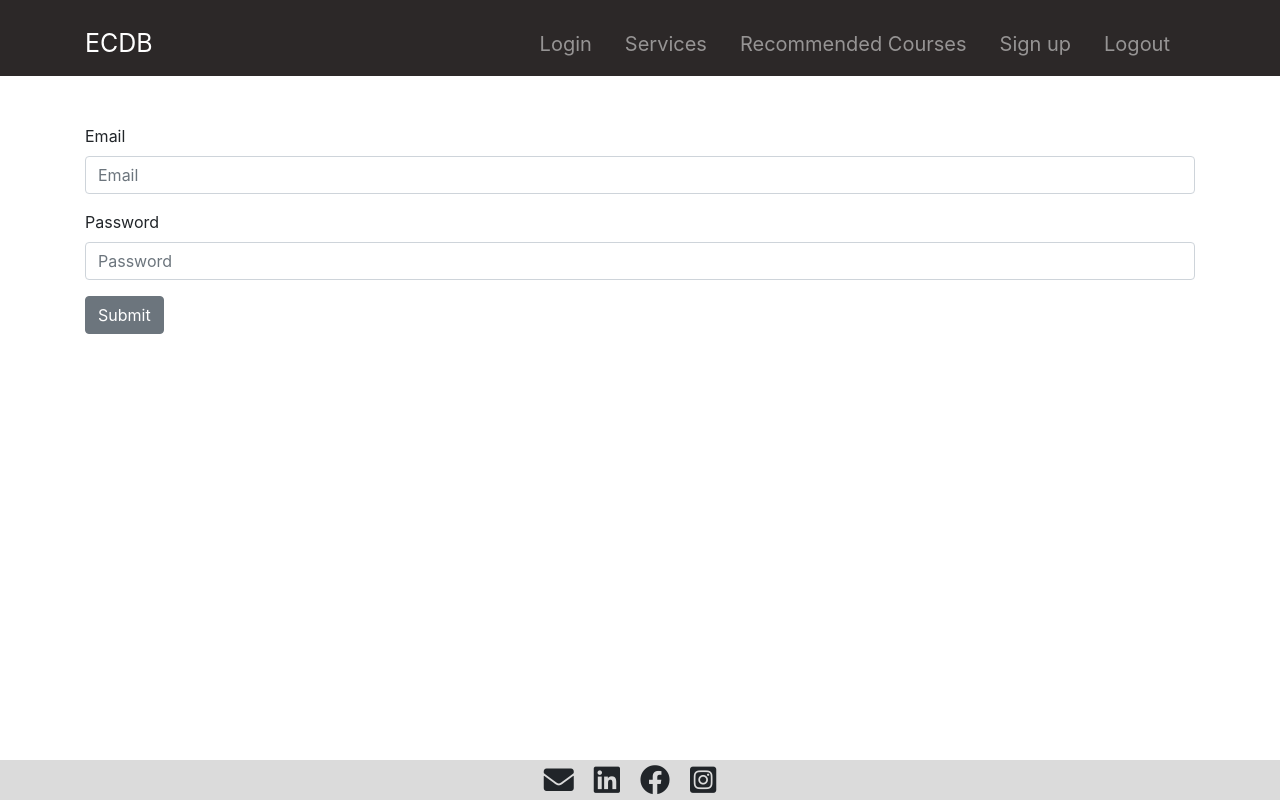
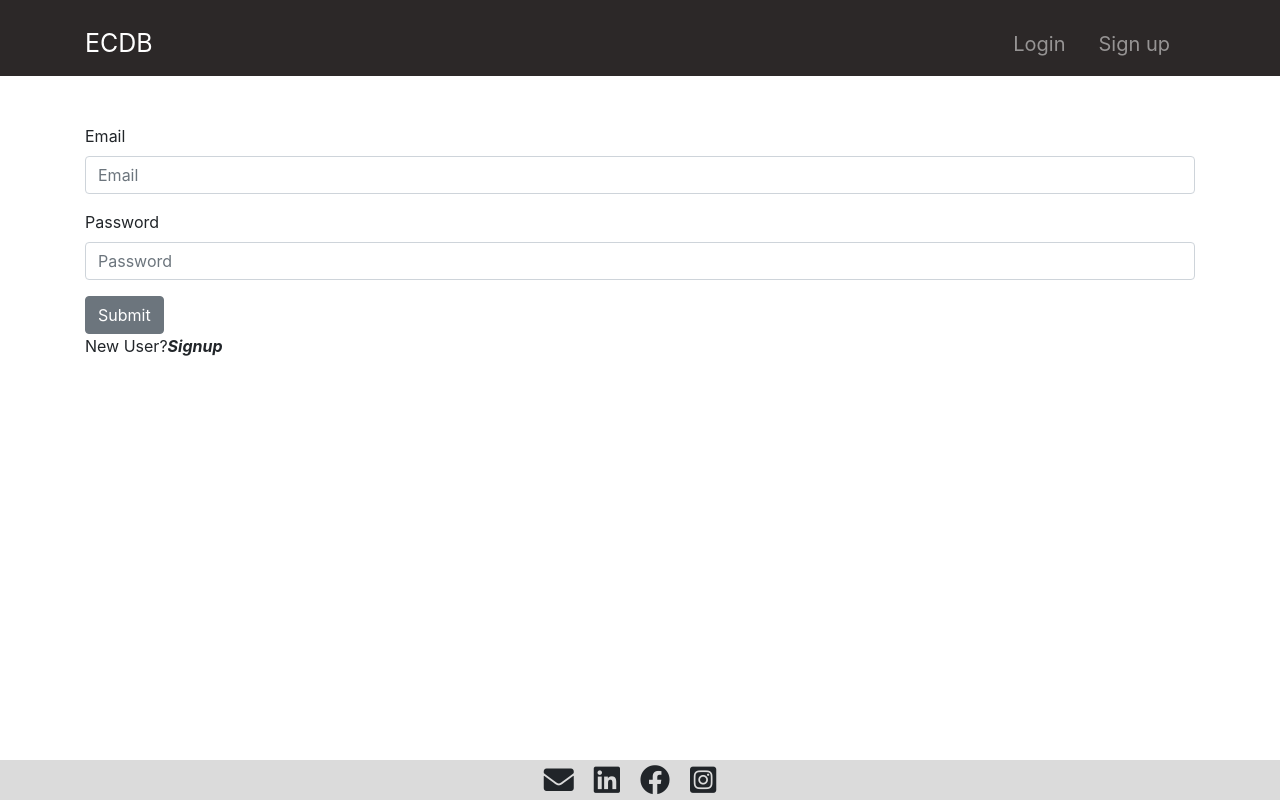
Before and after one commit to Jackent2B/EDdb, a React (Create React App) app in the folder client/: page /login in a window 1280 px wide. Built offline with nearby package versions, Linux system fonts and the light colour scheme.

Commit message:
context API added and aithorization updated

```diff
--- a/client/src/components/Header.js
+++ b/client/src/components/Header.js
@@ -1,5 +1,6 @@
-import React, { useState, useEffect } from 'react';
-import {useHistory} from 'react-router-dom';
+import React, { useState, useEffect, useContext } from 'react';
+import { UserContext } from './Main';
+import { useHistory } from 'react-router-dom';
 import {
   Container,
   Collapse,
@@ -12,15 +13,58 @@ import {
 } from 'reactstrap';
 
 function Header() {
+  const { state, dispatch } = useContext(UserContext);
+  console.log(state);
   const history = useHistory();
   const [isOpen, setIsOpen] = useState(false);
 
   const toggle = () => setIsOpen(!isOpen);
 
-  function handleLogout(e){
+  const renderList = () => {
+    if (state) {
+      return (
+        <>
+          <NavItem>
+            <NavLink href='/home#services' className='header-navlink'>
+              Services
+            </NavLink>
+          </NavItem>
+          <NavItem>
+            <NavLink href='/courses/recommended' className='header-navlink'>
+              Recommended Courses
+            </NavLink>
+          </NavItem>
+          <NavItem>
+            <NavLink onClick={handleLogout} className='header-navlink'>
+              Logout
+            </NavLink>
+          </NavItem>
+        </>
+      );
+    } else {
+      return (
+        <>
+          <NavItem>
+            <NavLink href='/login' className='header-navlink'>
+              Login
+            </NavLink>
+          </NavItem>
+          <NavItem>
+            <NavLink href='/signup' className='header-navlink'>
+              Sign up
+            </NavLink>
+          </NavItem>
+        </>
+      );
+    }
+  };
+
+  function handleLogout(e) {
     e.preventDefault();
-    localStorage.removeItem("jwtToken");
-    history.push('/home');
+    //    localStorage.removeItem('jwtToken');
+    localStorage.clear();
+    dispatch({ type: 'CLEAR' });
+    history.push('/login');
   }
 
   return (
@@ -31,38 +75,14 @@ function Header() {
       fixed
     >
       <Container>
-        <NavbarBrand href='/' className='header-navbrand'>
+        <NavbarBrand href='/home' className='header-navbrand'>
           {' '}
           ECDB{' '}
         </NavbarBrand>
         <NavbarToggler onClick={toggle} />
         <Collapse isOpen={isOpen} navbar>
           <Nav className='ml-auto' navbar>
-            <NavItem>
-              <NavLink href='/login' className='header-navlink'>
-                Login
-              </NavLink>
-            </NavItem>
-            <NavItem>
-              <NavLink href='/home#services' className='header-navlink'>
-                Services
-              </NavLink>
-            </NavItem>
-            <NavItem>
-              <NavLink href='/courses/recommended' className='header-navlink'>
-                Recommended Courses
-              </NavLink>
-            </NavItem>
-            <NavItem>
-              <NavLink href='/signup' className='header-navlink'>
-                Sign up
-              </NavLink>
-            </NavItem>
-            <NavItem>
-              <NavLink onClick={handleLogout} className='header-navlink'>
-                Logout
-              </NavLink>
-            </NavItem>
+            {renderList()}
           </Nav>
         </Collapse>
       </Container>
--- a/client/src/components/Login.js
+++ b/client/src/components/Login.js
@@ -1,5 +1,6 @@
-import React, { useState } from "react";
-import { useHistory } from "react-router-dom";
+import React, { useState, useContext } from 'react';
+import { UserContext } from './Main';
+import { useHistory } from 'react-router-dom';
 import {
   Container,
   Button,
@@ -8,26 +9,30 @@ import {
   Label,
   Input,
   FormText,
-} from "reactstrap";
+} from 'reactstrap';
 
 function Login() {
+  const { state, dispatch } = useContext(UserContext);
   const history = useHistory();
-  const [email, setEmail] = useState("");
-  const [password, setPassword] = useState("");
+  const [email, setEmail] = useState('');
+  const [password, setPassword] = useState('');
   const [error, setError] = useState(null);
   const handleSubmit = (e) => {
     e.preventDefault();
-    fetch("http://localhost:3000/auth/signin", {
-      method: "POST",
-      headers: { "Content-Type": "application/json" },
+    fetch('http://localhost:3000/auth/signin', {
+      method: 'POST',
+      headers: { 'Content-Type': 'application/json' },
       body: JSON.stringify({ email, password }),
     }).then(
       (res) => {
         if (res.ok) {
           res.json().then((result) => {
-            console.log("Logged in user", result.user);
-            localStorage.setItem("jwtToken", result.token);
-            history.push("/home");
+            console.log('Logged in user', result.user);
+            console.log('jwtToken', result.token);
+            localStorage.setItem('jwtToken', result.token);
+            localStorage.setItem('user', JSON.stringify(result.user));
+            dispatch({ type: 'USER', payload: 'data.user' });
+            history.push('/home');
           });
           return;
         }
@@ -37,20 +42,20 @@ function Login() {
     );
   };
   return (
-    <Container className="mt-5">
+    <Container className='mt-5'>
       {error ? (
-        <div className="alert alert-warning" role="alert">
-          {" "}
-          {error.message}{" "}
+        <div className='alert alert-warning' role='alert'>
+          {' '}
+          {error.message}{' '}
         </div>
       ) : null}
       <Form onSubmit={handleSubmit}>
         <FormGroup>
           <Label> Email </Label>
           <Input
-            type="email"
+            type='email'
             value={email}
-            placeholder="Email"
+            placeholder='Email'
             onChange={(e) => setEmail(e.target.value)}
             required
           />
@@ -58,14 +63,23 @@ function Login() {
         <FormGroup>
           <Label> Password </Label>
           <Input
-            type="password"
+            type='password'
             value={password}
-            placeholder="Password"
+            placeholder='Password'
             onChange={(e) => setPassword(e.target.value)}
             required
           />
         </FormGroup>
-        <Button type="Submit"> Submit </Button>
+        <Button type='Submit'> Submit </Button>
+        <br />
+        <div>
+          New User?
+          <a href='/signup'>
+            <i>
+              <b>Signup</b>
+            </i>
+          </a>
+        </div>
       </Form>
     </Container>
   );
--- a/client/src/components/Main.js
+++ b/client/src/components/Main.js
@@ -1,35 +1,62 @@
-import React, { useEffect, useState } from "react";
+import React, {
+  useEffect,
+  useState,
+  createContext,
+  useContext,
+  useReducer,
+} from 'react';
 import {
   BrowserRouter as Router,
   Redirect,
   Route,
   Switch,
-} from "react-router-dom";
-import Header from "./Header";
-import Footer from "./Footer";
-import RecommendForm from "./RecommendForm";
-import Home from "./Home";
-import ShareReviewForm from "./ShareReviewForm";
-import Login from "./Login";
-import Signup from "./Signup";
-import RecommendedCourses from "./RecommendedCourses";
+  useHistory,
+} from 'react-router-dom';
+import Header from './Header';
+import Footer from './Footer';
+import RecommendForm from './RecommendForm';
+import Home from './Home';
+import ShareReviewForm from './ShareReviewForm';
+import Login from './Login';
+import Signup from './Signup';
+import RecommendedCourses from './RecommendedCourses';
+import { reducer, initialstate } from '../reducers/userReducer';
 
-function Main() {
+export const UserContext = createContext();
+const Routing = () => {
+  const history = useHistory();
+  const { state, dispatch } = useContext(UserContext);
+  useEffect(() => {
+    //JSON.parse() is used to convert string to object
+    const user = JSON.parse(localStorage.getItem('user'));
+    if (user) {
+      dispatch({ type: 'USER', payload: user });
+      //history.push('/');
+    }
+  }, []);
 
   return (
-    <Router>
-      <Header />
-      <Switch>
-        <Route exact path="/home" component={Home} />
-        <Route exact path='/login' component={Login} />
-        <Route exact path='/signup' component={Signup} />
-        <Route exact path="/recommendation" component={RecommendForm} />
-        <Route exact path="/share-review" component={ShareReviewForm} />
-        <Route exact path="/courses/recommended" component={RecommendedCourses} />
-        <Redirect to='/home' />
-      </Switch>
-      <Footer />
-    </Router>
+    <Switch>
+      <Route exact path='/home' component={Home} />
+      <Route exact path='/login' component={Login} />
+      <Route exact path='/signup' component={Signup} />
+      <Route exact path='/recommendation' component={RecommendForm} />
+      <Route exact path='/share-review' component={ShareReviewForm} />
+      <Route exact path='/courses/recommended' component={RecommendedCourses} />
+      {/* <Redirect to='/home' /> */}
+    </Switch>
+  );
+};
+function Main() {
+  const [state, dispatch] = useReducer(reducer, initialstate);
+  return (
+    <UserContext.Provider value={{ state, dispatch }}>
+      <Router>
+        <Header />
+        <Routing />
+        <Footer />
+      </Router>
+    </UserContext.Provider>
   );
 }
 
--- a/client/src/components/Signup.js
+++ b/client/src/components/Signup.js
@@ -1,5 +1,5 @@
-import React, { useState } from "react";
-import { useHistory } from "react-router-dom";
+import React, { useState } from 'react';
+import { useHistory } from 'react-router-dom';
 import {
   Container,
   Button,
@@ -8,25 +8,26 @@ import {
   Label,
   Input,
   FormText,
-} from "reactstrap";
+} from 'reactstrap';
 
 function Signup() {
   const history = useHistory();
-  const [email, setEmail] = useState("");
-  const [password, setPassword] = useState("");
-  const [name, setName] = useState("");
+  const [email, setEmail] = useState('');
+  const [password, setPassword] = useState('');
+  const [name, setName] = useState('');
   const [error, setError] = useState(null);
   const handleSubmit = (e) => {
     e.preventDefault();
-    fetch("http://localhost:3000/auth/signup", {
-      method: "POST",
-      headers: { "Content-Type": "application/json" },
+    fetch('http://localhost:3000/auth/signup', {
+      method: 'POST',
+      headers: { 'Content-Type': 'application/json' },
       body: JSON.stringify({ name, email, password }),
-    }).then((res) => {
+    }).then(
+      (res) => {
         if (res.ok) {
           res.json().then((result) => {
             console.log(result);
-          history.push("/login");
+            history.push('/login');
           });
           return;
         }
@@ -36,20 +37,20 @@ function Signup() {
     );
   };
   return (
-    <Container className="mt-5">
+    <Container className='mt-5'>
       {error ? (
-        <div className="alert alert-warning" role="alert">
-          {" "}
-          {error.message}{" "}
+        <div className='alert alert-warning' role='alert'>
+          {' '}
+          {error.message}{' '}
         </div>
       ) : null}
       <Form onSubmit={handleSubmit}>
         <FormGroup>
           <Label> Name </Label>
           <Input
-            type="text"
+            type='text'
             value={name}
-            placeholder="Username"
+            placeholder='Username'
             onChange={(e) => setName(e.target.value)}
             required
           />
@@ -57,9 +58,9 @@ function Signup() {
         <FormGroup>
           <Label> Email </Label>
           <Input
-            type="email"
+            type='email'
             value={email}
-            placeholder="Email"
+            placeholder='Email'
             onChange={(e) => setEmail(e.target.value)}
             required
           />
@@ -67,14 +68,22 @@ function Signup() {
         <FormGroup>
           <Label> Password </Label>
           <Input
-            type="password"
+            type='password'
             value={password}
-            placeholder="Password"
+            placeholder='Password'
             onChange={(e) => setPassword(e.target.value)}
             required
           />
         </FormGroup>
-        <Button type="Submit"> Submit </Button>
+        <Button type='Submit'> Submit </Button>
+        <div>
+          Already a User?
+          <a href='/login'>
+            <i>
+              <b>Login</b>
+            </i>
+          </a>
+        </div>
       </Form>
     </Container>
   );
--- /dev/null
+++ b/client/src/reducers/userReducer.js
@@ -0,0 +1,12 @@
+export const initialstate = null;
+
+export const reducer = (state, action) => {
+  switch (action.type) {
+    case 'USER':
+      return action.payload;
+    case 'CLEAR':
+      return null;
+    default:
+      return state;
+  }
+};
```
Also changed, not shown: client/src/components/Home.js (+41 -25 lines), 2 other files (tests, documents, lock files or other folders). Lines whose indentation alone changed are shown as unchanged.
